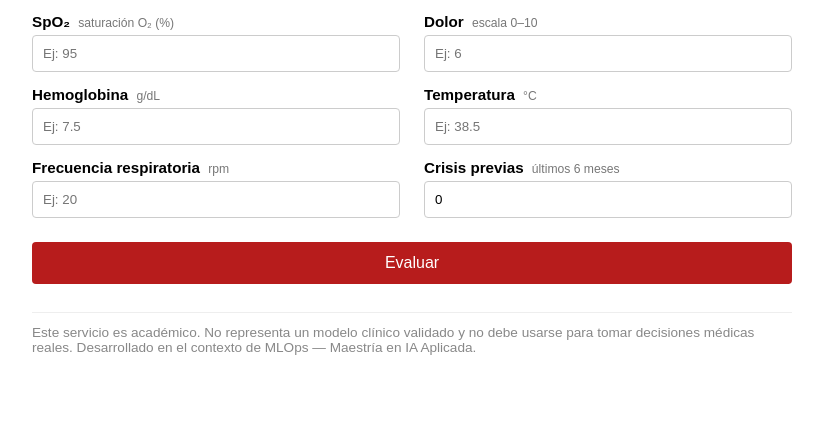
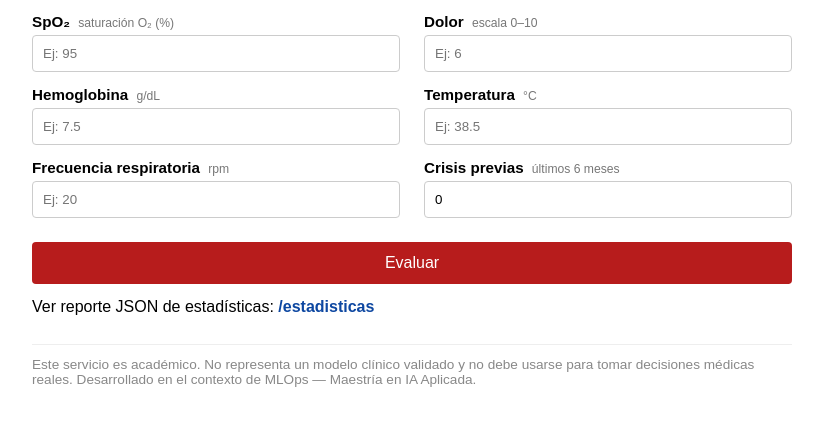
Before and after one commit to ccar9636-crypto/camilo-mlops-U2, a Flask app: page / in a window 1280 px wide. Shown: the part 172-598 px from the top of the page, without its empty margins (228-1051 px from the left). Run offline with Flask 3, Linux system fonts and the light colour scheme.

Commit message:
Agregar reporte de estadisticas de predicciones

```diff
--- a/app.py
+++ b/app.py
@@ -1,6 +1,20 @@
+import json
+import os
+from datetime import datetime, timezone
+
 from flask import Flask, request, jsonify, render_template
 
 app = Flask(__name__)
+
+ESTADOS = [
+    "NO ENFERMO",
+    "ENFERMEDAD LEVE",
+    "ENFERMEDAD AGUDA",
+    "ENFERMEDAD CRÓNICA",
+    "ENFERMEDAD TERMINAL",
+]
+
+STATS_FILE = os.environ.get("STATS_FILE", "data/estadisticas_predicciones.json")
 
 INTERPRETACIONES = {
     "NO ENFERMO": "Sin crisis drepanocítica activa. Control ambulatorio de rutina.",
@@ -9,6 +23,58 @@ INTERPRETACIONES = {
     "ENFERMEDAD CRÓNICA": "Crisis grave / Síndrome Torácico Agudo. Hospitalización urgente.",
     "ENFERMEDAD TERMINAL": "Estado crítico. Riesgo vital inminente, atención de emergencia y UCI.",
 }
+
+
+def _estadisticas_base() -> dict:
+    return {
+        "total_por_categoria": {estado: 0 for estado in ESTADOS},
+        "ultimas_5_predicciones": [],
+        "fecha_ultima_prediccion": None,
+    }
+
+
+def cargar_estadisticas() -> dict:
+    if not os.path.exists(STATS_FILE):
+        return _estadisticas_base()
+
+    try:
+        with open(STATS_FILE, "r", encoding="utf-8") as archivo:
+            data = json.load(archivo)
+    except (json.JSONDecodeError, OSError):
+        return _estadisticas_base()
+
+    base = _estadisticas_base()
+    base["total_por_categoria"].update(data.get("total_por_categoria", {}))
+    base["ultimas_5_predicciones"] = data.get("ultimas_5_predicciones", [])[-5:]
+    base["fecha_ultima_prediccion"] = data.get("fecha_ultima_prediccion")
+    return base
+
+
+def guardar_estadisticas(estadisticas: dict) -> None:
+    carpeta = os.path.dirname(STATS_FILE)
+    if carpeta:
+        os.makedirs(carpeta, exist_ok=True)
+
+    with open(STATS_FILE, "w", encoding="utf-8") as archivo:
+        json.dump(estadisticas, archivo, ensure_ascii=False, indent=2)
+
+
+def registrar_prediccion(entrada: dict, resultado: str) -> None:
+    estadisticas = cargar_estadisticas()
+    estadisticas["total_por_categoria"][resultado] = (
+        estadisticas["total_por_categoria"].get(resultado, 0) + 1
+    )
+
+    registro = {
+        "fecha": datetime.now(timezone.utc).isoformat(),
+        "resultado": resultado,
+        "entrada": entrada,
+    }
+    historial = estadisticas.get("ultimas_5_predicciones", [])
+    historial.append(registro)
+    estadisticas["ultimas_5_predicciones"] = historial[-5:]
+    estadisticas["fecha_ultima_prediccion"] = registro["fecha"]
+    guardar_estadisticas(estadisticas)
 
 
 def predecir_crisis(spo2: float, dolor: int, hemoglobina: float,
@@ -71,17 +137,19 @@ def predecir():
         resultado = predecir_crisis(spo2, dolor, hemoglobina, fiebre,
                                     frecuencia_respiratoria, crisis_previas_6m)
         interpretacion = INTERPRETACIONES[resultado]
+        entrada = {
+            "spo2": spo2,
+            "dolor": dolor,
+            "hemoglobina": hemoglobina,
+            "fiebre": fiebre,
+            "frecuencia_respiratoria": frecuencia_respiratoria,
+            "crisis_previas_6m": crisis_previas_6m,
+        }
+        registrar_prediccion(entrada, resultado)
 
         if request.is_json:
             return jsonify({
-                "entrada": {
-                    "spo2": spo2,
-                    "dolor": dolor,
-                    "hemoglobina": hemoglobina,
-                    "fiebre": fiebre,
-                    "frecuencia_respiratoria": frecuencia_respiratoria,
-                    "crisis_previas_6m": crisis_previas_6m,
-                },
+                "entrada": entrada,
                 "resultado": resultado,
                 "interpretacion_clinica": interpretacion,
             })
@@ -101,5 +169,10 @@ def health():
     return jsonify({"status": "ok"})
 
 
+@app.route("/estadisticas", methods=["GET"])
+def estadisticas():
+    return jsonify(cargar_estadisticas())
+
+
 if __name__ == "__main__":
     app.run(host="0.0.0.0", port=5000)
--- a/templates/index.html
+++ b/templates/index.html
@@ -23,6 +23,9 @@
         .estado-interpretacion { margin-top: 6px; font-size: 0.95em; }
         .error { margin-top: 20px; padding: 15px; background: #ffebee; border: 1px solid #ef9a9a; border-radius: 4px; }
         .nota { font-size: 0.85em; color: #888; margin-top: 28px; border-top: 1px solid #eee; padding-top: 12px; }
+        .stats-link { margin-top: 14px; }
+        .stats-link a { color: #0d47a1; font-weight: bold; text-decoration: none; }
+        .stats-link a:hover { text-decoration: underline; }
     </style>
 </head>
 <body>
@@ -77,6 +80,10 @@
         <div class="error"><strong>Error:</strong> {{ error }}</div>
     {% endif %}
 
+    <p class="stats-link">
+        Ver reporte JSON de estadísticas: <a href="/estadisticas" target="_blank">/estadisticas</a>
+    </p>
+
     <p class="nota">
         Este servicio es académico. No representa un modelo clínico validado y no debe usarse para tomar decisiones médicas reales.
         Desarrollado en el contexto de MLOps — Maestría en IA Aplicada.
```
Also changed, not shown: README.md.
